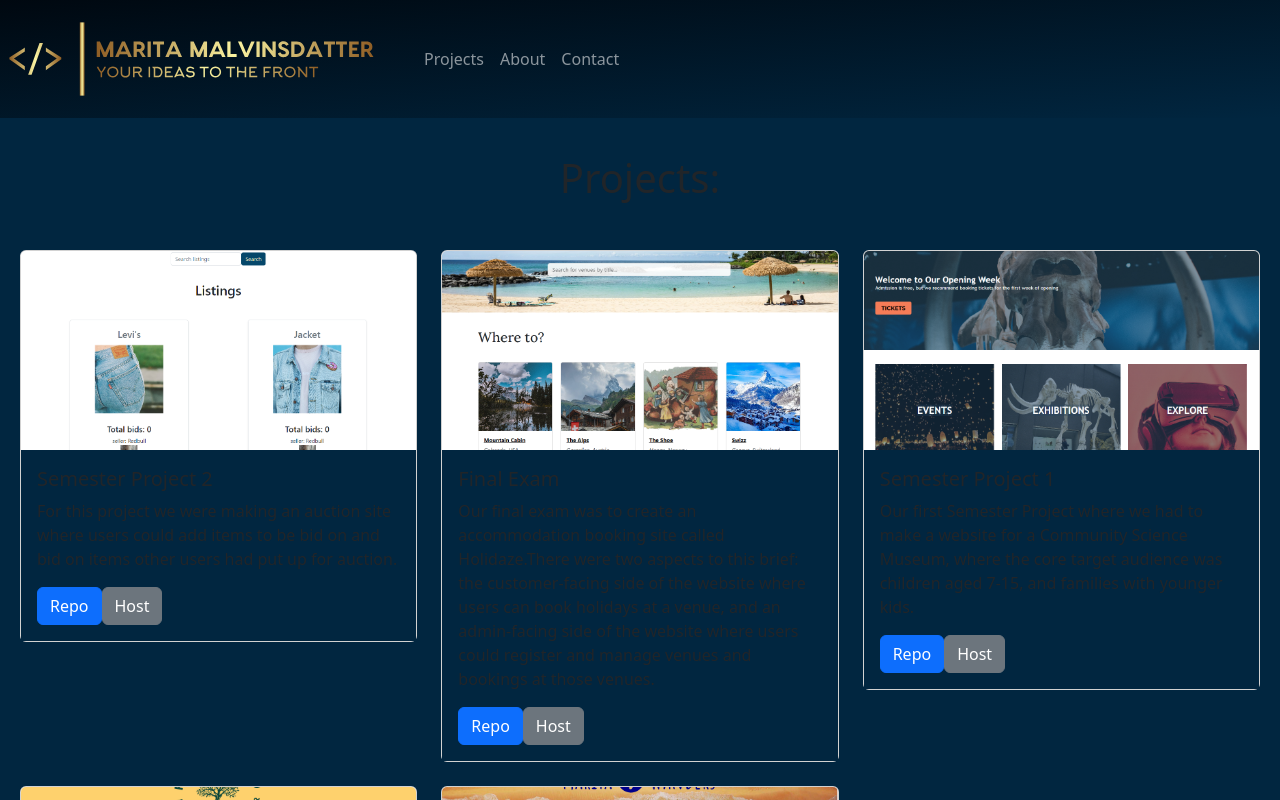
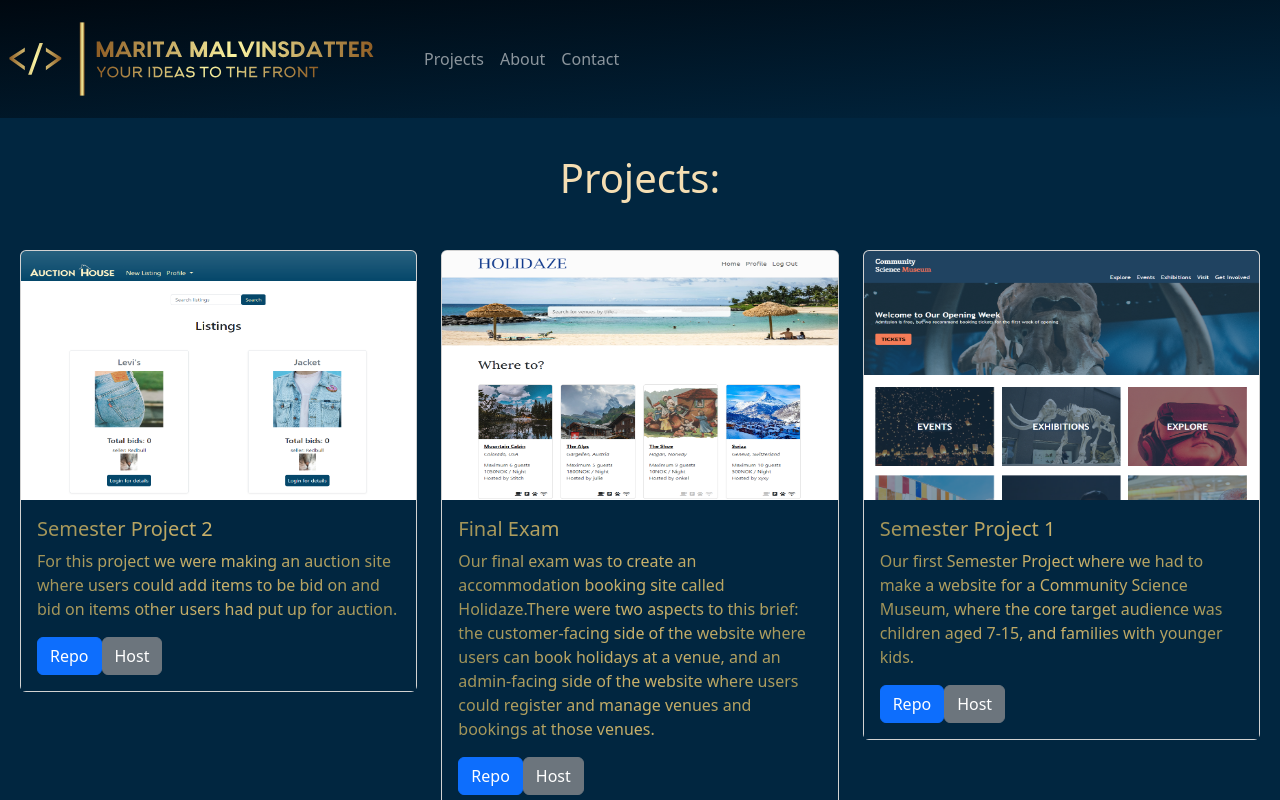
Before and after one commit to MaritaMalvinsdatter/my-portfolio, a React (Create React App) app: page /projects in a window 1280 px wide. Shown: the top 800 px of the page. Built offline with nearby package versions, Linux system fonts and the light colour scheme.

Commit message:
card text color

```diff
--- a/src/pages/Projects.jsx
+++ b/src/pages/Projects.jsx
@@ -17,10 +17,34 @@ const projectData = [
         repoLink: 'https://github.com/MaritaMalvinsdatter/semester-project-2',
         hostLink: 'https://semester-project-auction-house.netlify.app/'
     },
-    { image: project2, title: 'Final Exam', description: 'Our final exam was to create an accommodation booking site called Holidaze.There were two aspects to this brief: the customer-facing side of the website where users can book holidays at a venue, and an admin-facing side of the website where users could register and manage venues and bookings at those venues.' },
-    { image: project3, title: 'Semester Project 1', description: 'Our first Semester Project where we had to make a website for a Community Science Museum, where the core target audience was children aged 7-15, and families with younger kids.' },
-    { image: project4, title: 'Freelance', description: 'This was a freelance project where I set up a website for a shop in Trondheim offering local and international products, catering, food courses and lunch/dinners' },
-    { image: project5, title: 'Exam 1', description: 'This was our Exam Project where we had to make a blog of our choosing, and put into practice the skills we had learned during our first year of studies. I chose a travel blog.' },
+    {
+        image: project2,
+        title: 'Final Exam',
+        description: 'Our final exam was to create an accommodation booking site called Holidaze.There were two aspects to this brief: the customer-facing side of the website where users can book holidays at a venue, and an admin-facing side of the website where users could register and manage venues and bookings at those venues.',
+        repoLink: 'https://github.com/MaritaMalvinsdatter/semester-project-2',
+        hostLink: 'https://semester-project-auction-house.netlify.app/'
+    },
+    {
+        image: project3,
+        title: 'Semester Project 1',
+        description: 'Our first Semester Project where we had to make a website for a Community Science Museum, where the core target audience was children aged 7-15, and families with younger kids.',
+        repoLink: 'https://github.com/MaritaMalvinsdatter/semester-project-2',
+        hostLink: 'https://semester-project-auction-house.netlify.app/'
+     },
+    {
+        image: project4,
+        title: 'Freelance',
+        description: 'This was a freelance project where I set up a website for a shop in Trondheim offering local and international products, catering, food courses and lunch/dinners',
+        repoLink: 'https://github.com/MaritaMalvinsdatter/semester-project-2',
+        hostLink: 'https://semester-project-auction-house.netlify.app/'
+    },
+    {
+        image: project5,
+        title: 'Exam 1',
+        description: 'This was our Exam Project where we had to make a blog of our choosing, and put into practice the skills we had learned during our first year of studies. I chose a travel blog.',
+        repoLink: 'https://github.com/MaritaMalvinsdatter/semester-project-2',
+        hostLink: 'https://semester-project-auction-house.netlify.app/'
+    },
 ]
 
 const Projects = () => {
@@ -33,12 +57,12 @@ const Projects = () => {
                     <Card>
                         <Card.Img variant="top" src={project.image} className={styles.cardImage} />
                         <Card.Body className={styles.cardBody}>
-                        <Card.Title>{project.title}</Card.Title>
-                        <Card.Text>
+                        <Card.Title className={styles.cardText}>{project.title}</Card.Title>
+                        <Card.Text className={styles.cardText}>
                             {project.description}
                         </Card.Text>
                         <Button variant="primary" href={project.repoLink} target="_blank" rel="noopener noreferrer">Repo</Button>
-                        <Button variant="secondary" href={project.hostLink} target="_blank" rel="noopener noreferrer" className="ml-2">Host</Button>
+                        <Button variant="secondary" href={project.hostLink} target="_blank" rel="noopener noreferrer" className="ml-4">Host</Button>
                         </Card.Body>
                     </Card>
                 </Col>
--- a/src/styles/Projects.module.css
+++ b/src/styles/Projects.module.css
@@ -3,19 +3,26 @@
     padding: 20px;
 }
 
-h1 {
-    color: white;
+.projectsContainer h1 {
+    color: wheat;
 }
 
 .cardImage {
     width: 100%;
-    height: 200px;
-    object-fit: cover;
+    height: 250px;
+    /* object-fit: cover;  */
     border-bottom: #012640 solid 1px;
 }
 
 .cardBody {
     background-color: #012640;
-    color: white;
+}
 
+.cardText {
+    color: #CBB26A;
+    background: linear-gradient(90deg, #A09358, #CBB26A, #A09358);
+    -webkit-background-clip: text;
+    background-clip: text;
+    -webkit-text-fill-color: transparent;
+    color: transparent;
 }
```
